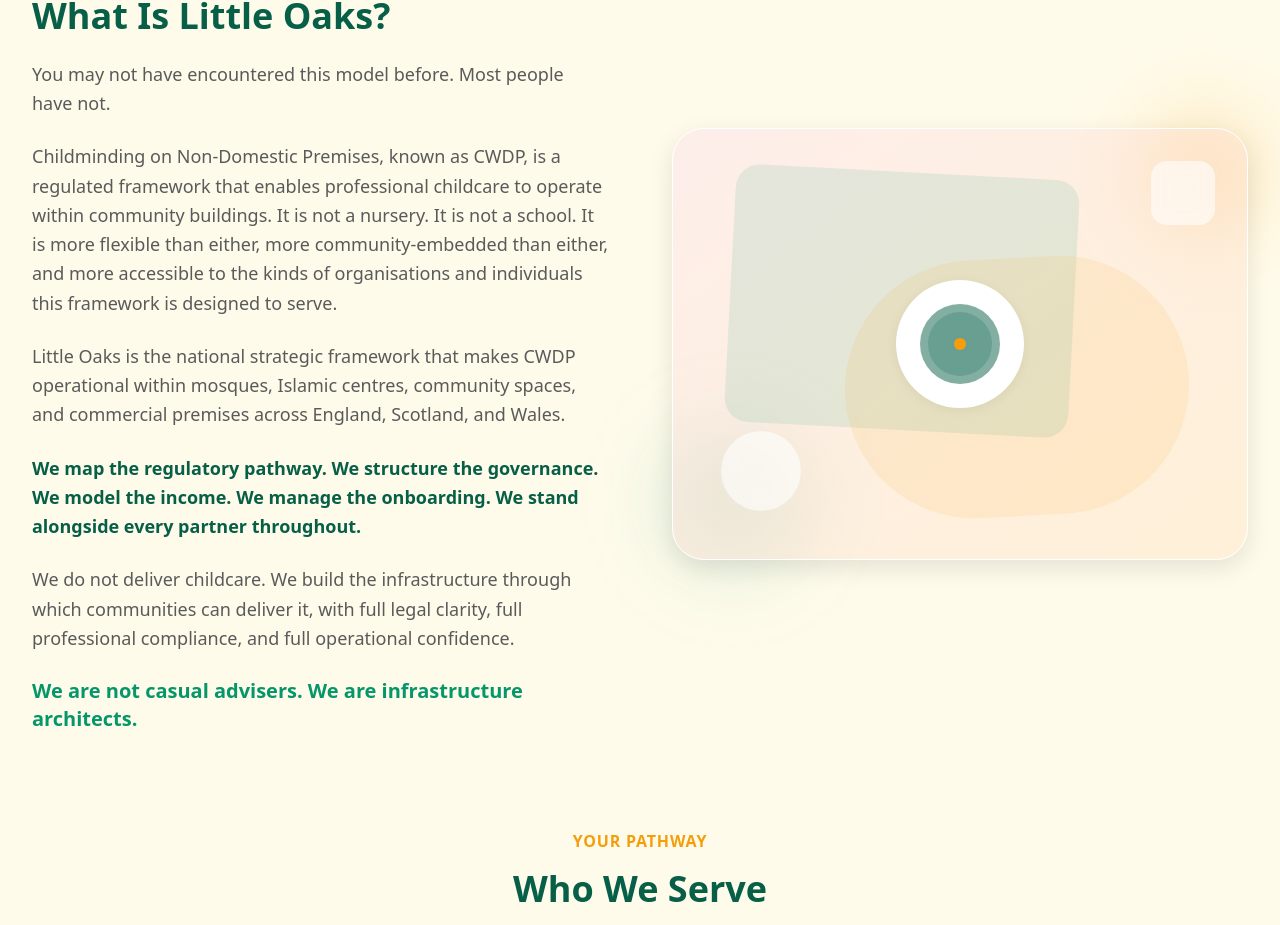
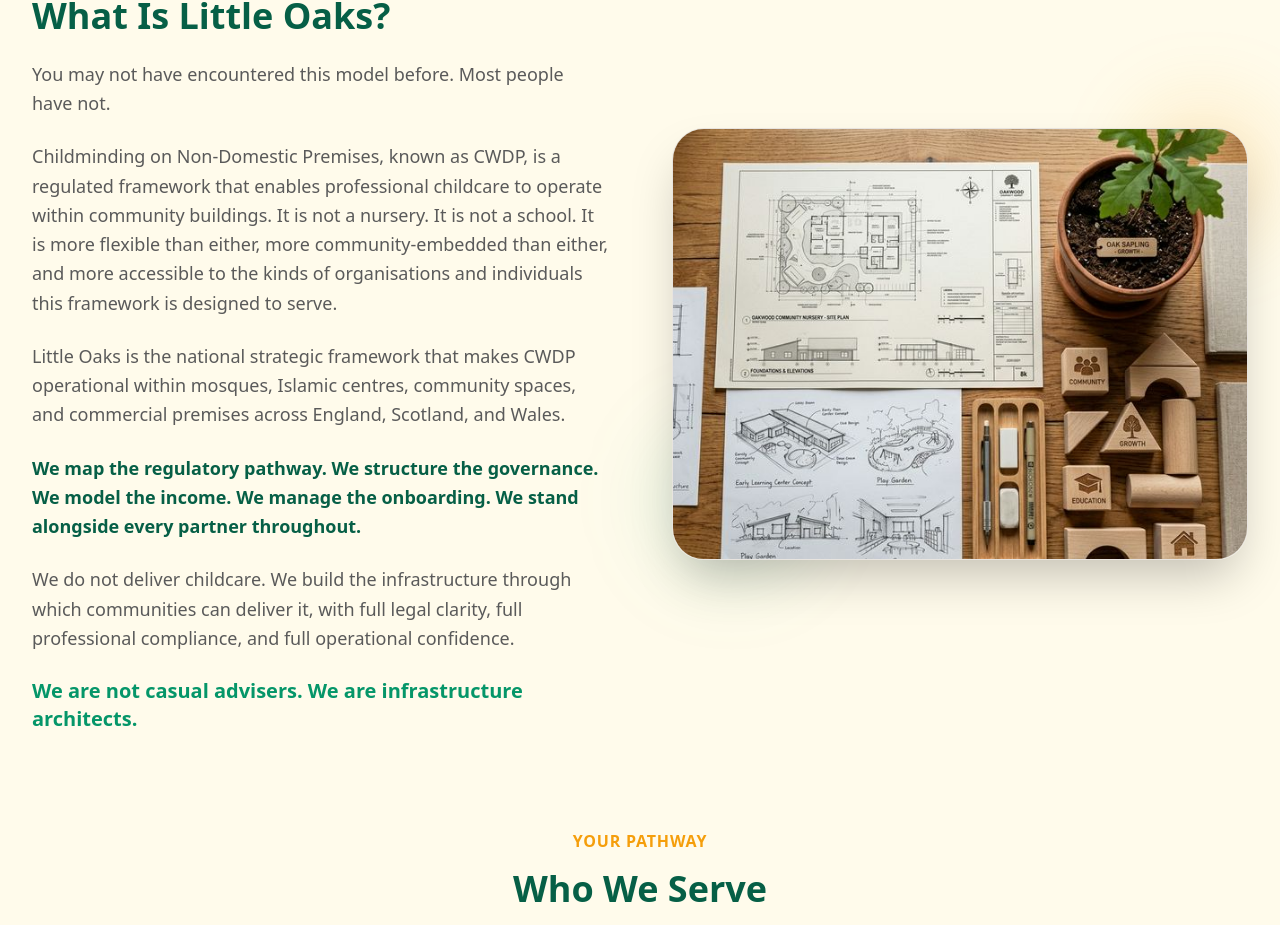
Before and after one commit to tayyibf555-prog/littleoakswebsite, a Next.js app: page / in a window 1280 px wide. Shown: the part 2678-3603 px from the top of the page. Built offline with nearby package versions, Linux system fonts and the light colour scheme.

Commit message:
Replace abstract visual in What Is Little Oaks with realistic infrastructure photo

```diff
--- a/components/sections/WhatIsLittleOaks.tsx
+++ b/components/sections/WhatIsLittleOaks.tsx
@@ -42,24 +42,17 @@
                         </div>
                     </div>
 
-                    {/* Abstract Visual Replacement */}
-                    <div className="relative">
-                        <div className="aspect-[4/3] bg-gradient-to-br from-blush-pink/30 to-soft-peach/30 rounded-[32px] overflow-hidden relative border border-white shadow-lg">
-                            {/* Geometric Shapes Abstracting 'Structure' and 'Community' */}
-                            <div className="absolute top-[10%] left-[10%] w-[60%] h-[60%] bg-soft-forest rounded-[24px] opacity-10 rotate-3"></div>
-                            <div className="absolute bottom-[10%] right-[10%] w-[60%] h-[60%] bg-honey-gold rounded-full opacity-10 -rotate-3"></div>
-                            <div className="absolute inset-0 flex items-center justify-center">
-                                <div className="relative w-32 h-32 bg-white rounded-full shadow-md flex items-center justify-center z-10">
-                                    <div className="w-20 h-20 bg-deep-green rounded-full opacity-10 animate-pulse"></div>
-                                    <div className="absolute w-16 h-16 bg-deep-green rounded-full opacity-20"></div>
-                                    {/* Center Icon or Symbol */}
-                                    <div className="absolute w-3 h-3 bg-honey-gold rounded-full"></div>
-                                </div>
+                    {/* Visual Replacement */}
+                    <div className="relative order-first lg:order-last mb-10 lg:mb-0">
+                        <FadeIn delay={0.3}>
+                            <div className="aspect-[4/3] rounded-[2rem] overflow-hidden relative shadow-2xl border border-light-grey">
+                                <img
+                                    src="/placeholders/infrastructure.png"
+                                    alt="Little Oaks Framework and Infrastructure"
+                                    className="w-full h-full object-cover hover:scale-105 transition-transform duration-700"
+                                />
                             </div>
-                            {/* Floating elements */}
-                            <div className="absolute top-8 right-8 w-16 h-16 bg-white/60 backdrop-blur-sm rounded-2xl animate-float-slow"></div>
-                            <div className="absolute bottom-12 left-12 w-20 h-20 bg-white/60 backdrop-blur-sm rounded-full animate-float-delayed"></div>
-                        </div>
+                        </FadeIn>
                         {/* Decorative blobs */}
                         <div className="absolute -z-10 top-[-20px] right-[-20px] w-32 h-32 bg-honey-gold/20 rounded-full blur-2xl" />
                         <div className="absolute -z-10 bottom-[-20px] left-[-20px] w-40 h-40 bg-soft-forest/10 rounded-full blur-2xl" />
```
Also changed, not shown: public/placeholders/infrastructure.png (added).
